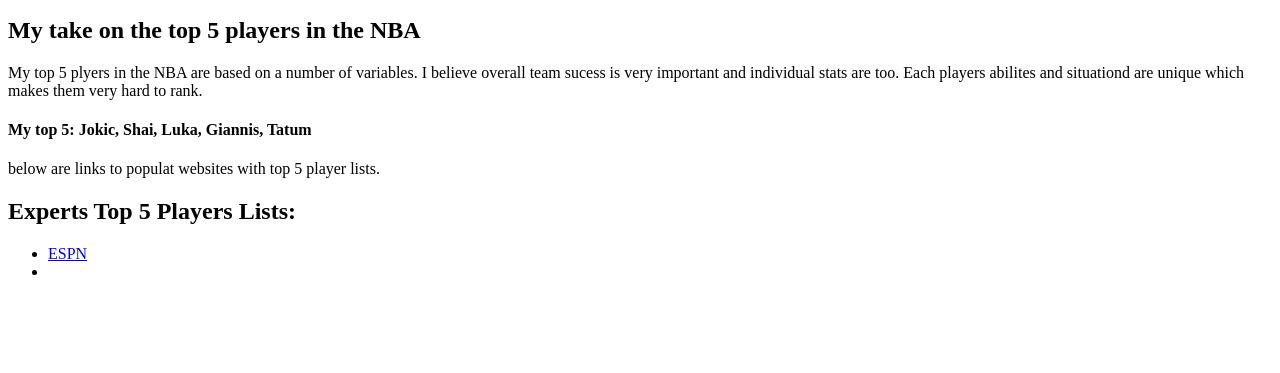
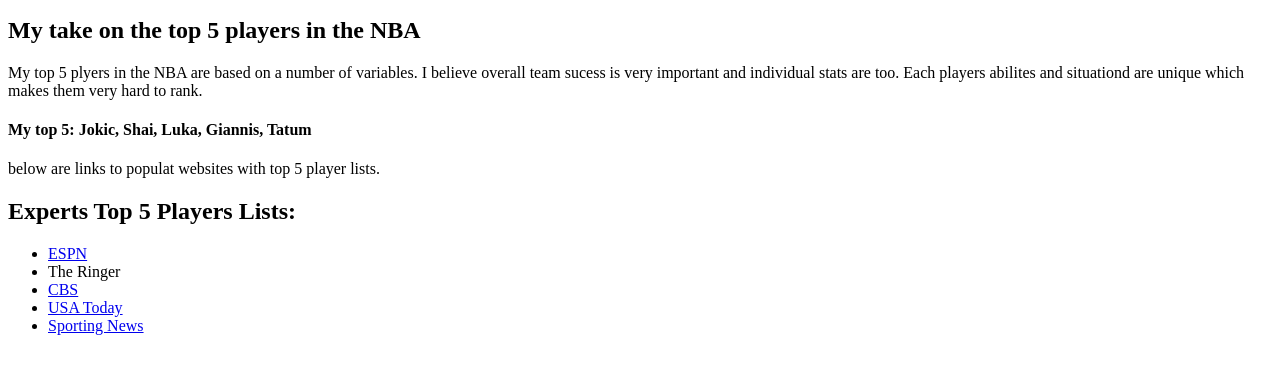
Before and after one commit to JackMal157/JMWebsite, a plain HTML site: page index.html in a window 1280 px wide. Shown: the part 331-704 px from the top of the page. Drawn offline with Linux system fonts and the light colour scheme.

Commit message:
Update index.html

```diff
--- a/index.html
+++ b/index.html
@@ -14,7 +14,10 @@
       <h2>Experts Top 5 Players Lists:</h2>
       <ul>
          <li><a title="ESPN List" href="https://www.espn.com/nba/story/_/id/41796364/nba-rank-2024-rankings-top-10-players-league">ESPN</a></li>
-         <li></li>
+         <li><a title="The Ringer List"href="https://nbarankings.theringer.com/"></a>The Ringer</a></li>
+         <li><a title="CBS List" href="https://www.cbssports.com/nba/news/ranking-nbas-top-25-players-this-season-big-man-debate-at-no-1-wemby-makes-list-steph-lebron-miss-top-10/">CBS</a></li>
+         <li><a title="USA Today List" href="https://www.usatoday.com/story/sports/nba/2024/10/23/nba-top-30-stars-right-now-number-15-1/75716282007/">USA Today</a></li>
+         <li><a title="Sporting News List" href="https://www.sportingnews.com/us/nba/news/nba-player-rankings-2024-25-jokic-lebron-james-curry/12382ddabf8a0688c2165e0e">Sporting News</a></li>
       </ul>
    </BODY>
 </HTML>
```
